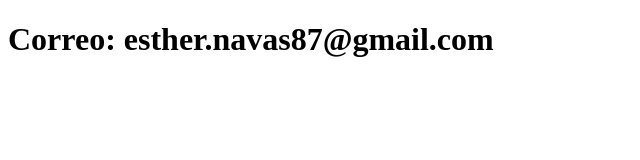
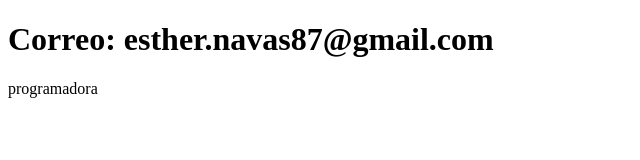
Before and after one commit to debi123456/sistema_de_registro, a plain HTML site: page contacto.html in a window 1280 px wide. Shown: the whole page, without its empty margins (0-640 px from the left). Drawn offline with Linux system fonts and the light colour scheme.

Commit message:
actualiza el contacto

```diff
--- a/contacto.html
+++ b/contacto.html
@@ -7,5 +7,6 @@
 </head>
 <body>
    <h1>Correo: esther.navas87@gmail.com</h1>
+   <p>programadora</p>
 </body>
 </html>
```
Also changed, not shown: index.html (+1 -0 lines).
